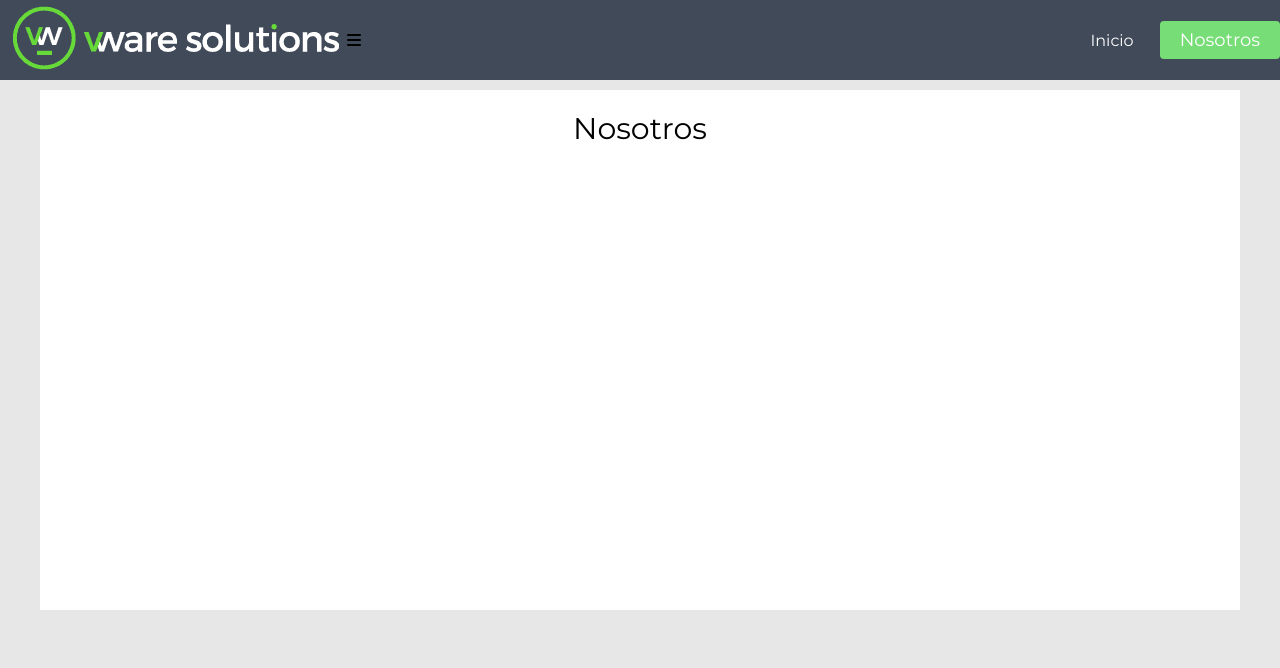
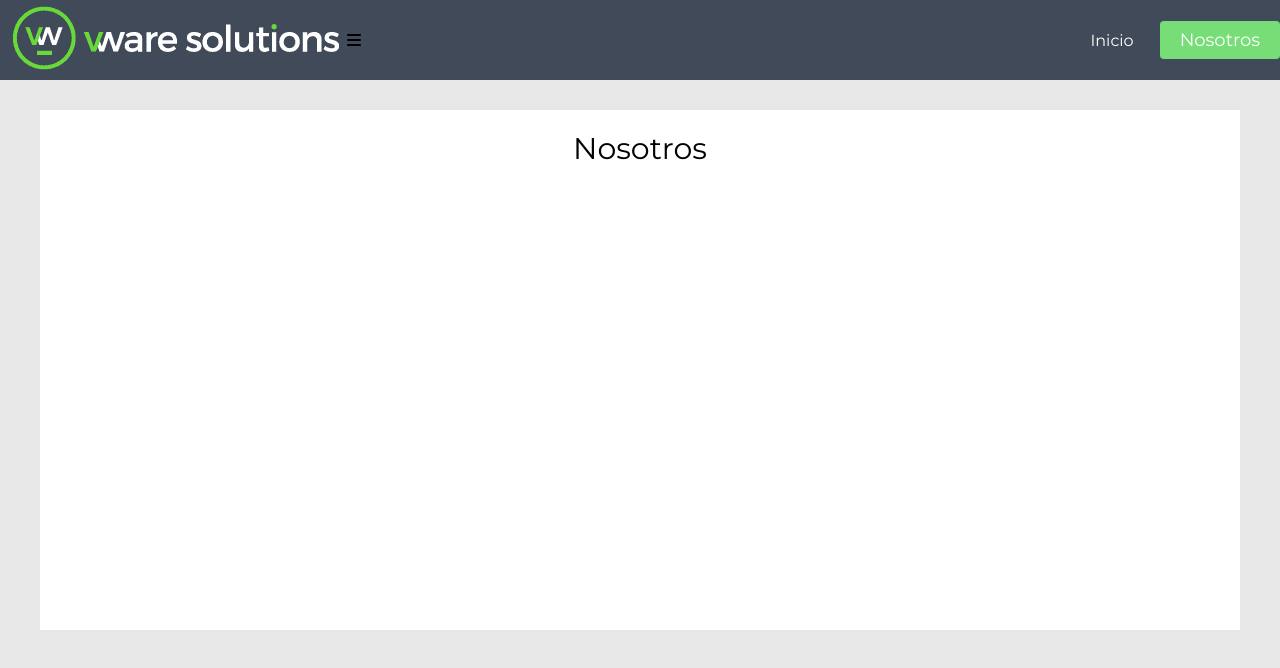
Before and after one commit to tonyekssj/Ticket-System-, a React (Create React App) app: page / in a window 1280 px wide. Shown: the top 668 px of the page. Built offline with nearby package versions, Linux system fonts and the light colour scheme.

Commit message:
Update Nosotros.css

```diff
--- a/src/components/Nosotros.css
+++ b/src/components/Nosotros.css
@@ -6,12 +6,12 @@
     height: 65vh;
     background:#fff;
 
-    position:absolute;
+    position:relative;
     right: 0;
     left: 0;
-    top: -100px;
+    top: 30px;
     bottom: 0;
-    margin:auto;
+
 
 
 
```
